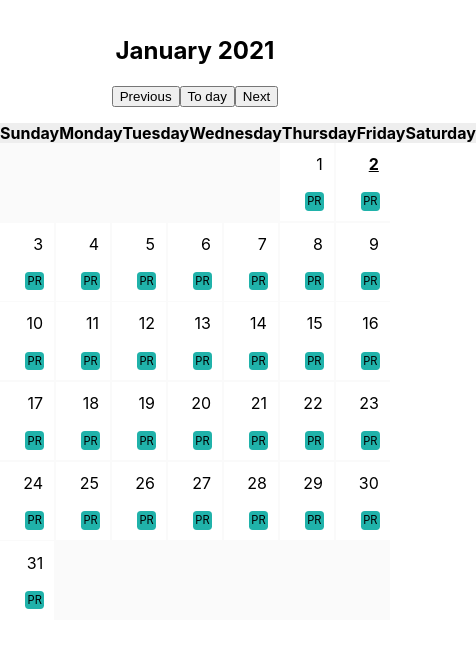
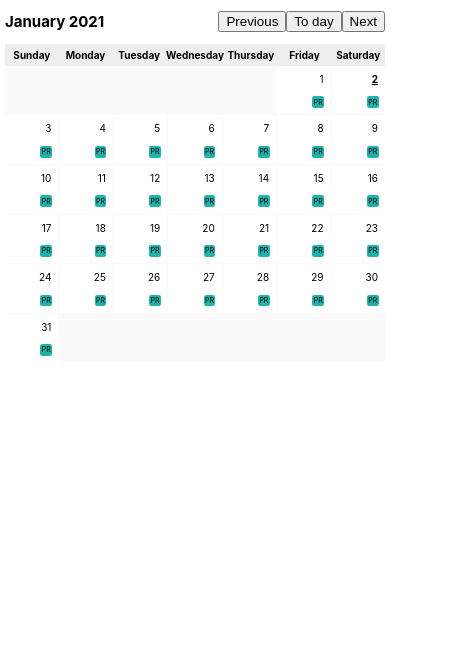
Before and after one commit to sonpablo/calendar, a React (Create React App) app: page / in a window 390 px wide. Shown: the top 648 px of the page, 476 px wide, since content can reach past the window. Built offline with nearby package versions, Linux system fonts and the light colour scheme.

Commit message:
Setting layout
Setting layout to mobile view

```diff
--- a/src/components/calendar/Header.css
+++ b/src/components/calendar/Header.css
@@ -1,9 +1,5 @@
 .header-container {
+  display: flex;
+  justify-content: space-between;
   align-items: center;
-  display: flex;
-  flex-direction: column;
-  margin: 1em 0;
 }
-h1 {
-  text-align: center;
-}
--- a/src/components/calendar/WeekHeader.css
+++ b/src/components/calendar/WeekHeader.css
@@ -10,4 +10,5 @@
   background-color: #eee;
   font-weight: bold;
   text-align: center;
+  padding: .5em 0;
 }
--- a/src/index.css
+++ b/src/index.css
@@ -1,13 +1,29 @@
 body {
   margin: 0;
-  font-family: -apple-system, BlinkMacSystemFont, 'Segoe UI', 'Roboto', 'Oxygen',
-    'Ubuntu', 'Cantarell', 'Fira Sans', 'Droid Sans', 'Helvetica Neue',
+  font-family: -apple-system, BlinkMacSystemFont, "Segoe UI", "Roboto", "Oxygen",
+    "Ubuntu", "Cantarell", "Fira Sans", "Droid Sans", "Helvetica Neue",
     sans-serif;
   -webkit-font-smoothing: antialiased;
   -moz-osx-font-smoothing: grayscale;
 }
 
+:root {
+  --fz-1024: 16px;
+  --fz-760: 14px;
+  --fz-480: 10px;
+}
 code {
-  font-family: source-code-pro, Menlo, Monaco, Consolas, 'Courier New',
+  font-family: source-code-pro, Menlo, Monaco, Consolas, "Courier New",
     monospace;
 }
+
+@media screen and (max-width: 760px) {
+  body {
+    font-size: var(--fz-760) !important;
+  }
+}
+@media screen and (max-width: 480px) {
+  body {
+    font-size: var(--fz-480) !important;
+  }
+}
--- /dev/null
+++ b/src/pages/Calendar.css
@@ -0,0 +1,3 @@
+.calendar-container{
+    margin: 0 .5em;
+}
--- a/src/pages/Calendar.js
+++ b/src/pages/Calendar.js
@@ -2,6 +2,7 @@ import Header from 'components/calendar/Header';
 import Month from 'components/calendar/Month';
 import useCalendar from 'hooks/useCalendar';
 import React, { useEffect } from 'react';
+import './Calendar.css'
 
 export default function Calendar() {
     const { dispatch } = useCalendar()
```
